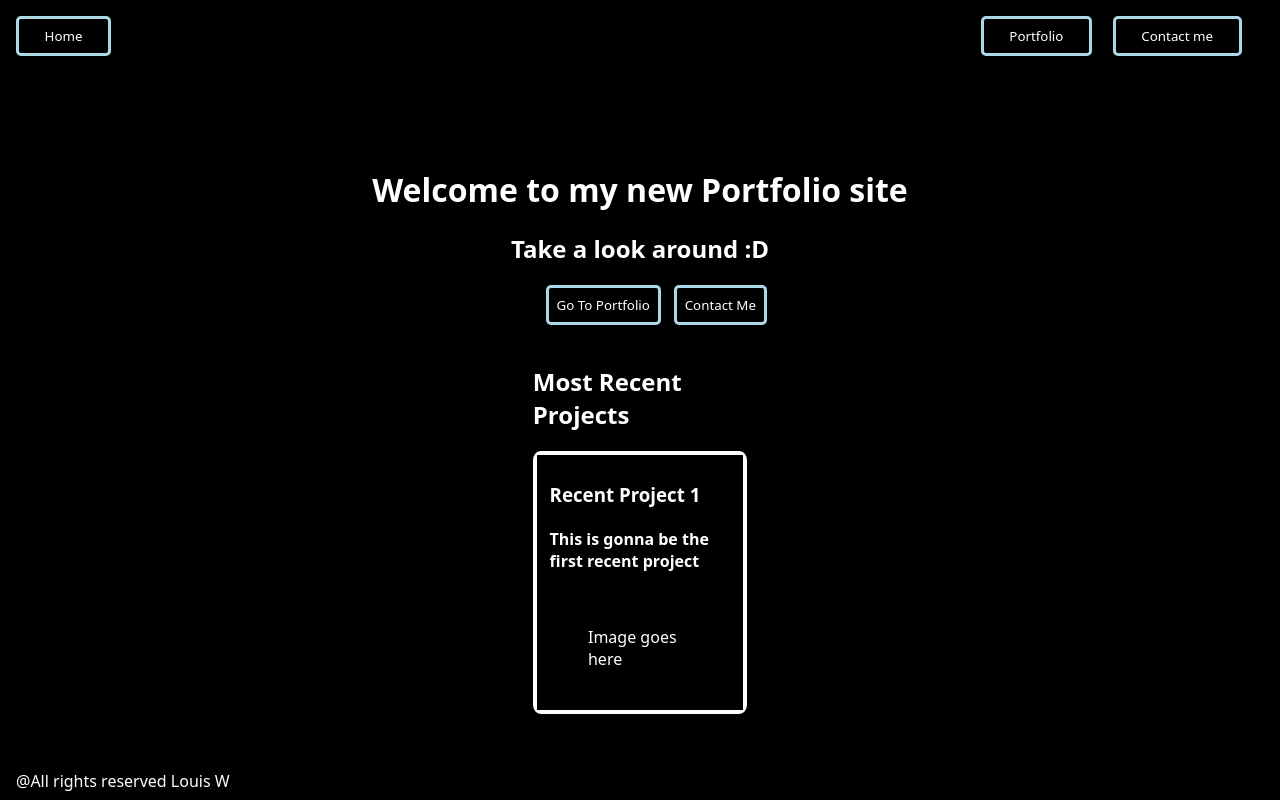
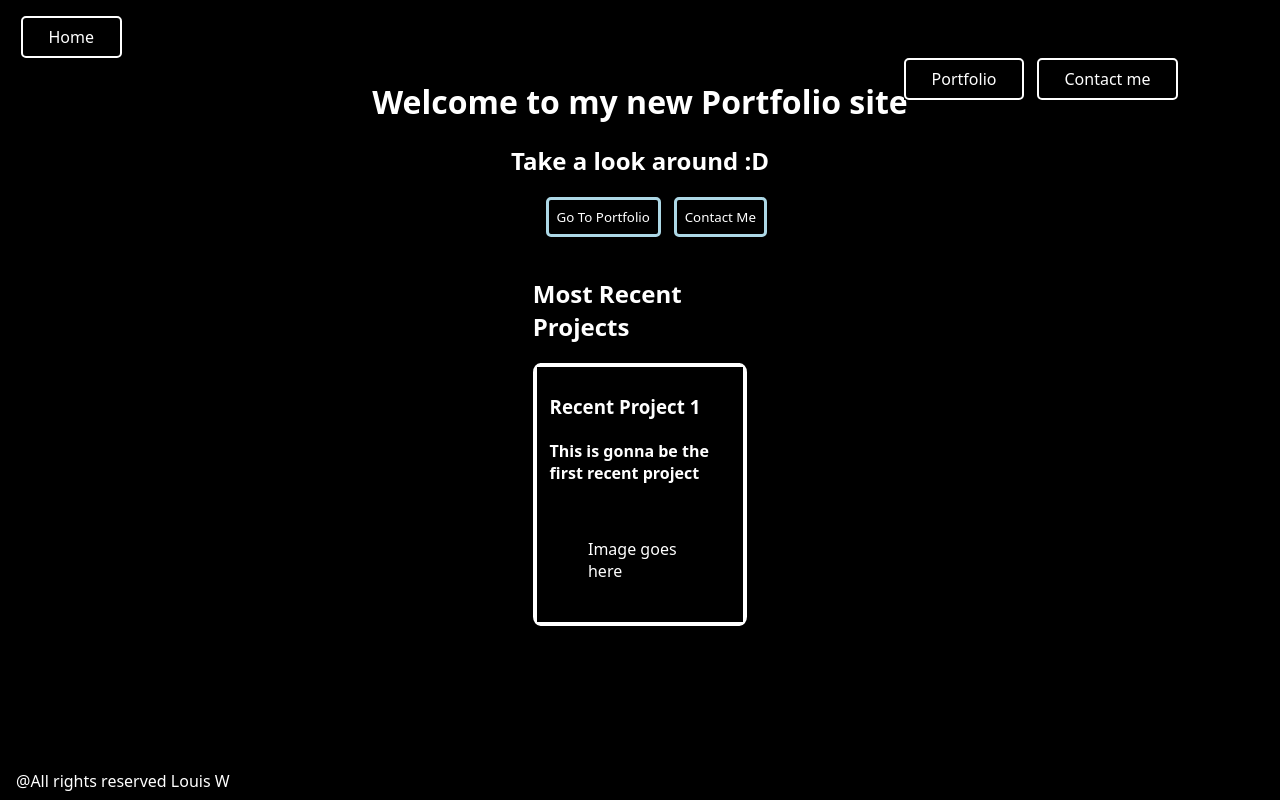
Before and after one commit to LouisWdev/myPortfolio, a React (Vite) app: page / in a window 1280 px wide. Shown: the top 800 px of the page. Built offline with nearby package versions, Linux system fonts and the light colour scheme.

Commit message:
Navbar scroll

```diff
--- a/src/components/Navbar.tsx
+++ b/src/components/Navbar.tsx
@@ -16,54 +16,51 @@ const Navbar = () => {
 export default Navbar
 
 const NavbarContainer = styled.div`
-      height: 10vh;
+     position: fixed;
+     top: 2%;
+     background-color: transparent;
 `;
+
 const HomeButton = styled.button`
+      display: inline;
+      margin-left: 1vw;
       padding: 1vh 2vw;
-      margin: 1vh;
-      display: inline-block;
+      font-size: medium;
+      border: white 2px solid;
       border-radius: 5px;
-      border: 3px solid lightblue;
       transition: all 0.5s;
-      cursor: pointer;
 
       &:hover {
-        background-color: lightblue;
+          background-color: lightblue;
       }
 `;
 
 const RightButtonContainer = styled.div`
       display: inline-block;
-      position: absolute;
-      right: 3%;
-
-
+      margin-left: 70vw;
 `;
 
 const PortfolioButton = styled.button`
-      margin: 1vh;
       padding: 1vh 2vw;
+      font-size: medium;
+      border: white 2px solid;
       border-radius: 5px;
-      border: 3px solid lightblue;
-      cursor: pointer;
-
       transition: all 0.5s;
 
       &:hover {
-        background-color: lightblue;
+          background-color: lightblue;
       }
 `;
+const ContactButton = styled.button`
+      margin-left: 1vw;
 
-const ContactButton = styled.button`
       padding: 1vh 2vw;
-      margin-left: 1vw;
+      font-size: medium;
+      border: white 2px solid;
       border-radius: 5px;
-      border: 3px solid lightblue;
-      cursor: pointer;
-
       transition: all 0.5s;
 
       &:hover {
-        background-color: lightblue;
+          background-color: lightblue;
       }
 `;
--- a/src/index.css
+++ b/src/index.css
@@ -1,6 +1,10 @@
 :root {
   margin: 0;
   padding: 0;
+}
+
+:root::-webkit-scrollbar {
+  display: none;
 }
 
 * {
```
